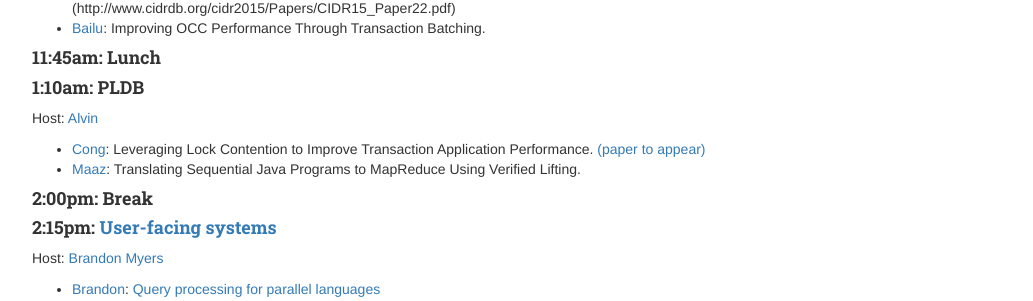
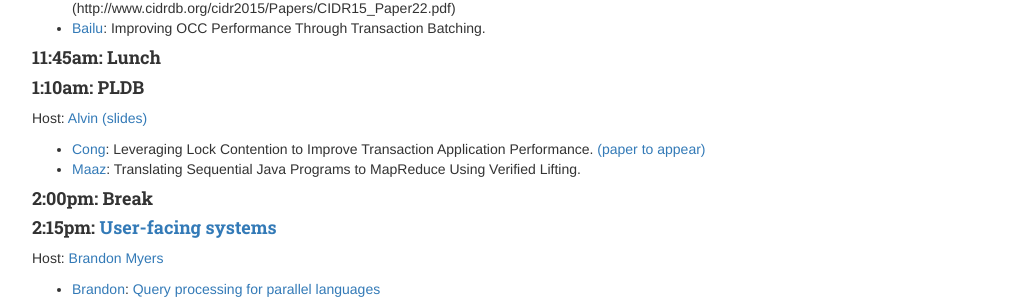
Before and after one commit to uwdb/website, a Jekyll site: the page built from events/database_day/2015/database_day_2015.markdown, in a window 1280 px wide. Shown: the part 738-1039 px from the top of the page, without its empty margins (123-1156 px from the left). Built offline with Jekyll 4.4.1, drawn with Linux system fonts in a browser that asks for light colours; nearby versions of some CDN libraries; Markdown is read by kramdown in place of the engine named in the settings.

Commit message:
added slides

```diff
--- a/events/database_day/2015/database_day_2015.markdown
+++ b/events/database_day/2015/database_day_2015.markdown
@@ -43,7 +43,7 @@ Host: [Magda](http://www.cs.washington.edu/people/faculty/magda)
 #### 11:45am: Lunch
 
 #### 1:10am: PLDB
-Host: [Alvin](http://homes.cs.washington.edu/~akcheung/)
+Host: [Alvin](http://homes.cs.washington.edu/~akcheung/) [(slides)](slides/pldb.pdf)
 
 - [Cong](http://homes.cs.washington.edu/~congy/): Leveraging Lock Contention to Improve Transaction Application Performance. [(paper to appear)](http://people.csail.mit.edu/congy/papers/vldb16_reorder.pdf)
 - [Maaz](http://homes.cs.washington.edu/~maazsaf/): Translating Sequential Java Programs to MapReduce Using Verified Lifting.
```
Also changed, not shown: 1 other file.
